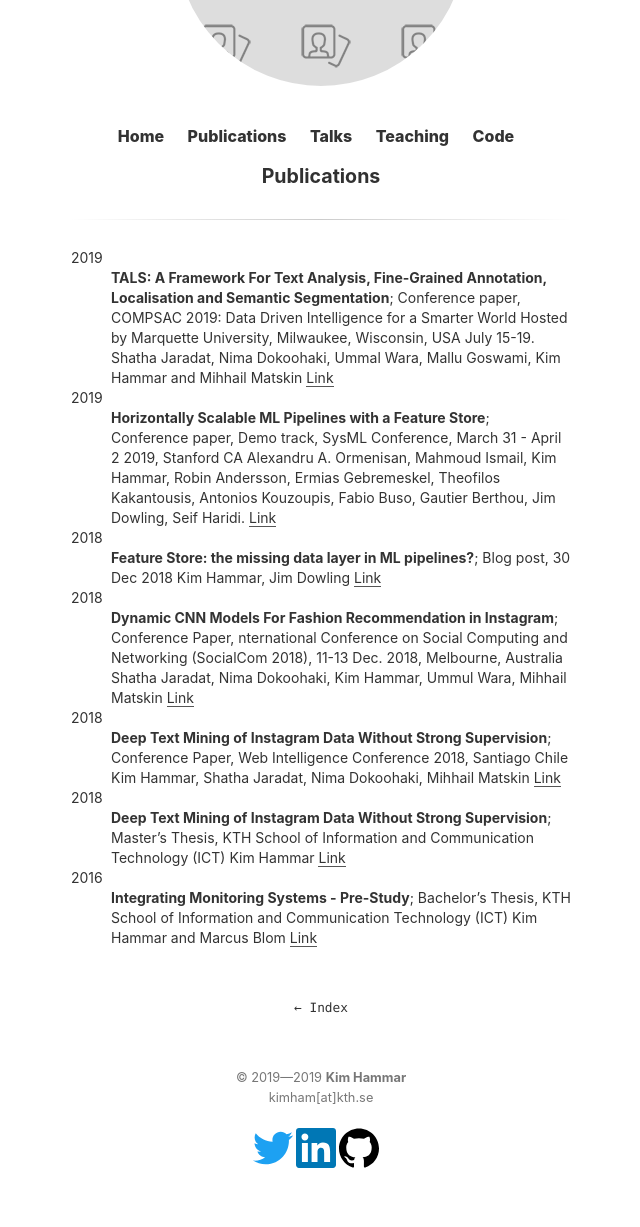
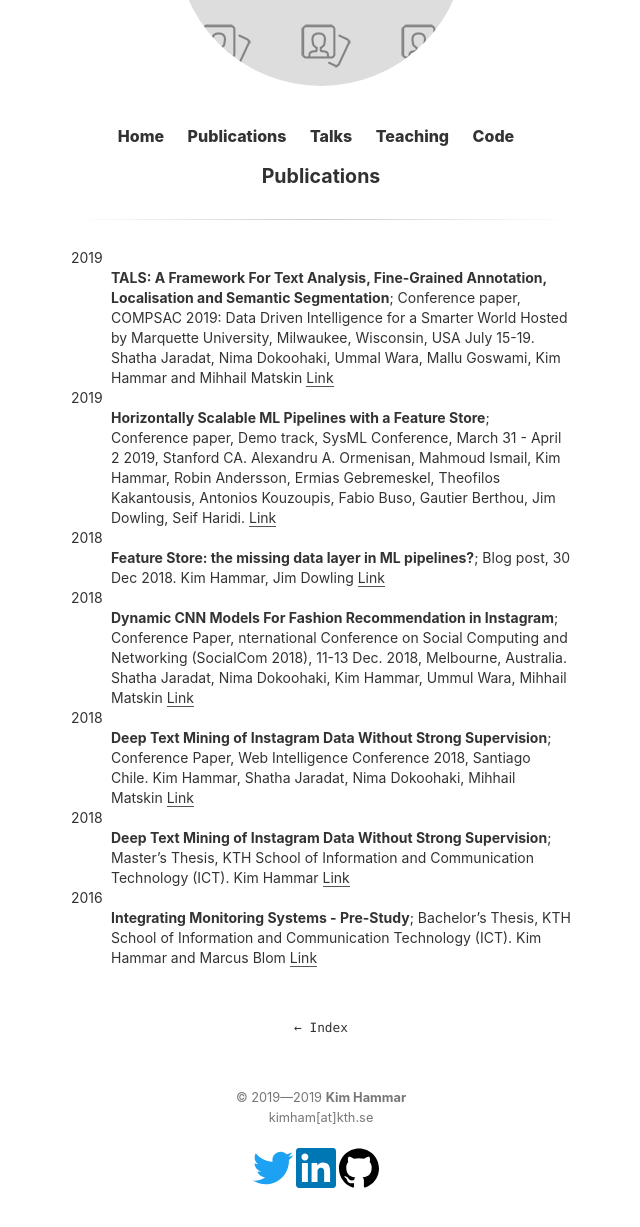
Before and after one commit to Limmen/Limmen.github.io, a Jekyll site: the page built from publications.md, in a window 1280 px wide, cut to the strip 244-1473 px from the top of the page. Shown: the whole strip, without its empty margins (319-959 px from the left). Built offline with Jekyll 4.4.1, drawn with Linux system fonts in a browser that asks for light colours.

Commit message:
update code

```diff
--- a/publications.md
+++ b/publications.md
@@ -10,31 +10,31 @@
 	[Link](https://ieeexplore.ieee.org/document/8754470)
 
 2019
-:   **Horizontally Scalable ML Pipelines with a Feature Store**; Conference paper, Demo track, SysML Conference, March 31 - April 2 2019, Stanford CA
+:   **Horizontally Scalable ML Pipelines with a Feature Store**; Conference paper, Demo track, SysML Conference, March 31 - April 2 2019, Stanford CA.
     Alexandru A. Ormenisan, Mahmoud Ismail, Kim Hammar, Robin Andersson, Ermias Gebremeskel, Theofilos Kakantousis, Antonios Kouzoupis, Fabio Buso, Gautier Berthou, Jim Dowling, Seif Haridi.
 	[Link](https://www.sysml.cc/doc/2019/demo_7.pdf)
 
 2018
-:   **Feature Store: the missing data layer in ML pipelines?**; Blog post, 30 Dec 2018
+:   **Feature Store: the missing data layer in ML pipelines?**; Blog post, 30 Dec 2018.
 	Kim Hammar, Jim Dowling
 	[Link](https://www.logicalclocks.com/blog/feature-store-the-missing-data-layer-in-ml-pipelines)
 
 2018
-:   **Dynamic CNN Models For Fashion Recommendation in Instagram**; Conference Paper, nternational Conference on Social Computing and Networking (SocialCom 2018), 11-13 Dec. 2018, Melbourne, Australia
+:   **Dynamic CNN Models For Fashion Recommendation in Instagram**; Conference Paper, nternational Conference on Social Computing and Networking (SocialCom 2018), 11-13 Dec. 2018, Melbourne, Australia.
 	Shatha Jaradat, Nima Dokoohaki, Kim Hammar, Ummul Wara, Mihhail Matskin
 	[Link](http://kth.diva-portal.org/smash/record.jsf?pid=diva2%3A1319767&dswid=2781)
 
 2018
-:   **Deep Text Mining of Instagram Data Without Strong Supervision**; Conference Paper, Web Intelligence Conference 2018, Santiago Chile
+:   **Deep Text Mining of Instagram Data Without Strong Supervision**; Conference Paper, Web Intelligence Conference 2018, Santiago Chile.
     Kim Hammar, Shatha Jaradat, Nima Dokoohaki, Mihhail Matskin
 	[Link](https://ieeexplore.ieee.org/document/8609589)
 
 2018
-:   **Deep Text Mining of Instagram Data Without Strong Supervision**; Master's Thesis, KTH School of Information and Communication Technology (ICT)
+:   **Deep Text Mining of Instagram Data Without Strong Supervision**; Master's Thesis, KTH School of Information and Communication Technology (ICT).
 	Kim Hammar
 	[Link](http://kth.diva-portal.org/smash/record.jsf?aq2=%5B%5B%5D%5D&c=15&af=%5B%5D&searchType=LIST_LATEST&sortOrder2=title_sort_asc&query=&language=sv&pid=diva2%3A1222945&aq=%5B%5B%5D%5D&sf=all&aqe=%5B%5D&sortOrder=author_sort_asc&onlyFullText=false&noOfRows=50&dswid=-989)
 
 2016
-:   **Integrating Monitoring Systems - Pre-Study**; Bachelor's Thesis, KTH School of Information and Communication Technology (ICT)
+:   **Integrating Monitoring Systems - Pre-Study**; Bachelor's Thesis, KTH School of Information and Communication Technology (ICT).
 	Kim Hammar and Marcus Blom
 	[Link](http://kth.diva-portal.org/smash/record.jsf?pid=diva2%3A955069&dswid=7067)
```
Also changed, not shown: code.md (+23 -1 lines), talks.md (+1 -0 lines), assets/chicago_office.jpeg (added).
